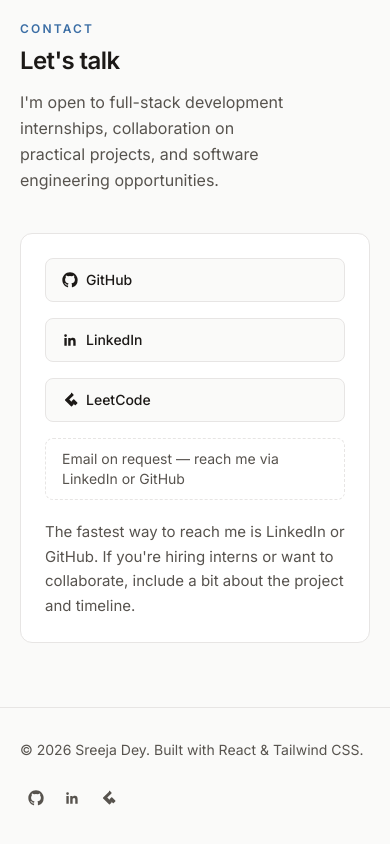
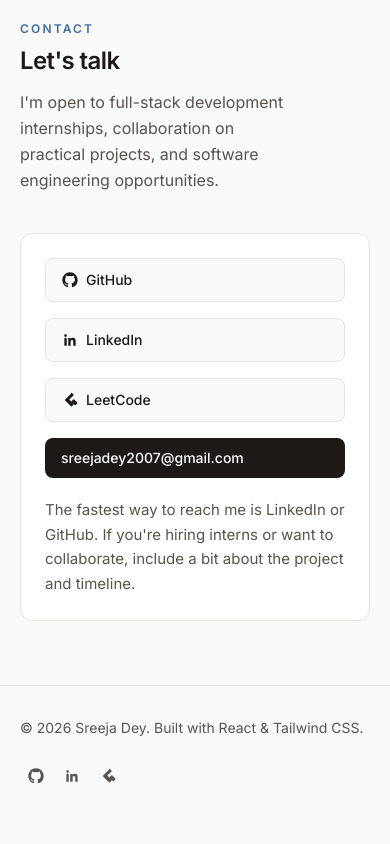
Before and after one commit to Exploring-glitch/sreeja-dey-portfolio, a React (Vite) app: page / in a window 390 px wide. Shown: the part 5849-6693 px from the top of the page. Built offline with nearby package versions, Linux system fonts and the light colour scheme.

Commit message:
feat: configure photo, resume, email and phone in portfolio data

```diff
--- a/src/data/portfolio.js
+++ b/src/data/portfolio.js
@@ -5,14 +5,15 @@ export const profile = {
   tagline: "I enjoy turning ideas into useful digital products.",
   summary:
     "I'm a BCA student and aspiring software engineer focused on full-stack development, building practical projects, and strengthening my problem-solving skills through DSA.",
-  // No public contact email confirmed — keep empty so UI shows a placeholder
-  // instead of inventing an address. Set to a real address to enable mailto.
-  email: "",
+  // Public contact details — intentionally published on the site.
+  email: "sreejadey2007@gmail.com",
+  phone: "+91 9064574884",
+  // Served from public/ — works on dev and on Vercel production builds.
+  photo: "/sreeja-profile.jpg",
   github: "https://github.com/Exploring-glitch",
   linkedin: "https://www.linkedin.com/in/sreeja-dey-858395317/",
   leetcode: "https://leetcode.com/u/sreeja_solves/",
-  // No resume file in repo yet — Navbar hides the button until this is set.
-  resumeUrl: "",
+  resumeUrl: "/sreeja-dey-resume.pdf",
 };
 
 export const navLinks = [
```
